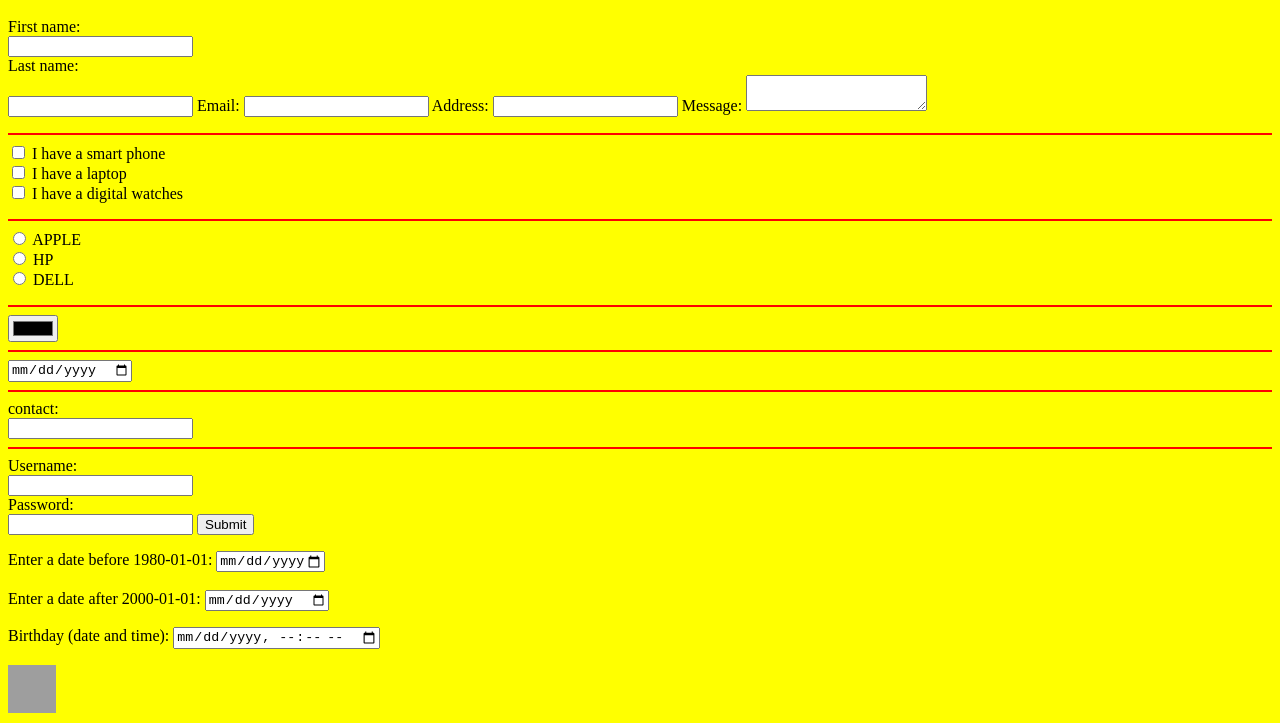
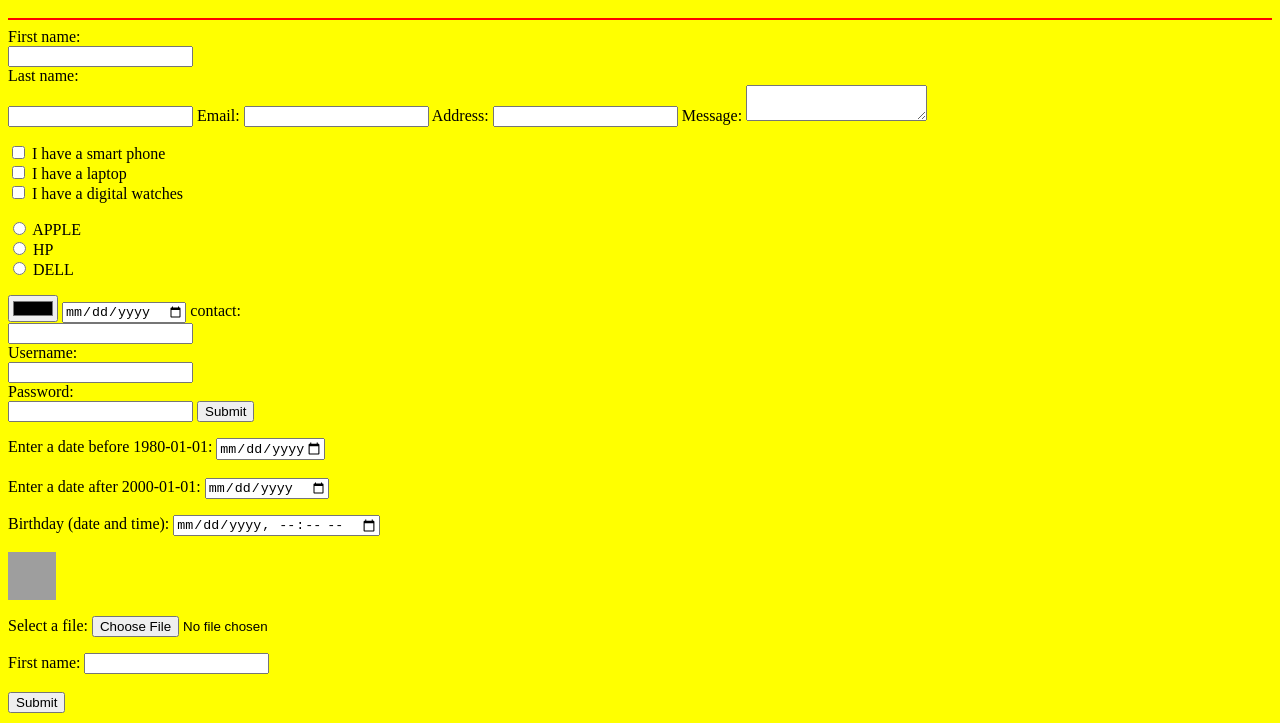
Before and after one commit to mudassirjunaid/class, a plain HTML site: page contact.html in a window 1280 px wide. Shown: the part 374-1097 px from the top of the page. Drawn offline with Linux system fonts and the light colour scheme; grey boxes are pictures that could not be loaded.

Commit message:
Update contact.html

```diff
--- a/contact.html
+++ b/contact.html
@@ -49,7 +49,7 @@
 
 <form action="submit_form.php" method="POST">
   <h1 align="center">Contact Us</h1>
-
+<hr color="red">
     <label for="fname">First name:</label><br>
 
     <input type="text" id="fname" name="fname"><br>
@@ -72,9 +72,6 @@
 </form>
 
 
-<hr color="red">
-
-
 <form>
 
    <input type="checkbox" id="vehicle1" name="vehicle1" value="Smart phone">
@@ -93,10 +90,6 @@
 
 </form>
 
-<hr color="red">
-
-
-
 <form>
 
   <input type="radio" id="APPLE" name="fav_language" value="APPLE">
@@ -111,14 +104,14 @@
 
     <label for="DELL">DELL</label><br>
   </form>
-<hr color="red">
+
 <input type="color">
-<hr color="red">
+
   <input type="date">
- <hr color="red">
+
   <label for="contact">contact:</label><br>
   <input type="tel"id="contact" name="contact"><br>
-  <hr color="red">
+
  <form>
 
    <label for="username">Username:</label><br>
```
